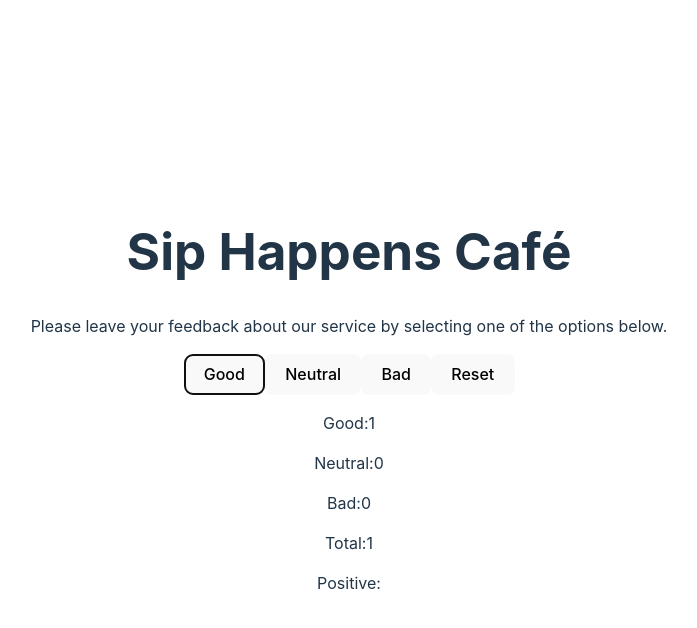
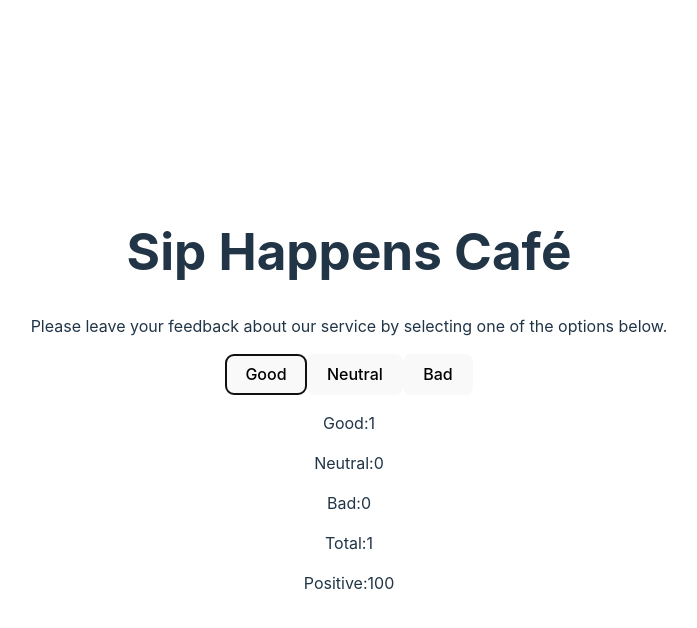
Before and after one commit to vladbevz/goit-react-hw-02, a React (Vite) app: page / in a window 1280 px wide. Both pictures are taken after a click on the button "Good". Shown: the top 628 px of the page, without its empty margins (291-988 px from the left). Built offline with nearby package versions, Linux system fonts and the light colour scheme.

Commit message:
update tasks 5-6

```diff
--- a/src/Components/App/App.jsx
+++ b/src/Components/App/App.jsx
@@ -15,15 +15,15 @@ export default function App() {
     setData({...data, [feedbackType]: data[feedbackType] + 1})
   }
   const totalFeedback = data.good + data.neutral + data.bad;
-
+  const percentOfGood = Math.round((data.good / totalFeedback) * 100)
 
 
 
   return (
     <>
     <Description/>
-    <Options updateFeedback={updateFeedback} reset={resetFeedback}/>
-    <Feedback good={data.good} neutral={data.neutral} bad={data.bad} total={totalFeedback} />
+    <Options updateFeedback={updateFeedback} reset={resetFeedback} good={data.good} neutral={data.neutral} bad={data.bad} />
+    <Feedback good={data.good} neutral={data.neutral} bad={data.bad} total={totalFeedback} percent={percentOfGood} />
     <Notification total={totalFeedback}/>
     </>
   )
--- a/src/Components/App/Feedback/Feedback.jsx
+++ b/src/Components/App/Feedback/Feedback.jsx
@@ -1,4 +1,4 @@
-export default function Feedback({good, neutral, bad, total}) {
+export default function Feedback({good, neutral, bad, total, percent}) {
     if(total > 0){
         return (
             <>
@@ -6,7 +6,7 @@ export default function Feedback({good, neutral, bad, total}) {
             <p>Neutral:{neutral}</p>
             <p>Bad:{bad}</p>
             <p>Total:{total}</p>
-            <p>Positive:</p>
+            <p>Positive:{percent}</p>
             </>
         )
     }
--- a/src/Components/App/Options/Options.jsx
+++ b/src/Components/App/Options/Options.jsx
@@ -1,10 +1,11 @@
-export default function Options({updateFeedback}, {reset}) {
+export default function Options({updateFeedback, reset, good, neutral, bad}) {
+    const shouldShowReset = good > 1 || neutral > 1 || bad > 1;
   return (
     <>
     <button onClick={() => updateFeedback('good')}>Good</button>
     <button onClick={() => updateFeedback('neutral')}>Neutral</button>
     <button onClick={() => updateFeedback('bad')}>Bad</button>
-    <button onClick={reset}>Reset</button>
+    {shouldShowReset && <button onClick={reset}>Reset</button>}
     </>
   )
 }
```
